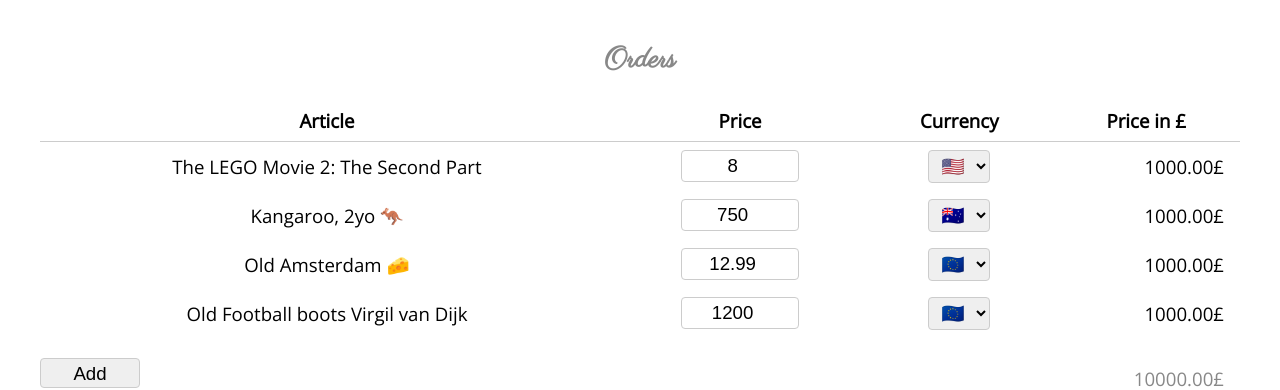
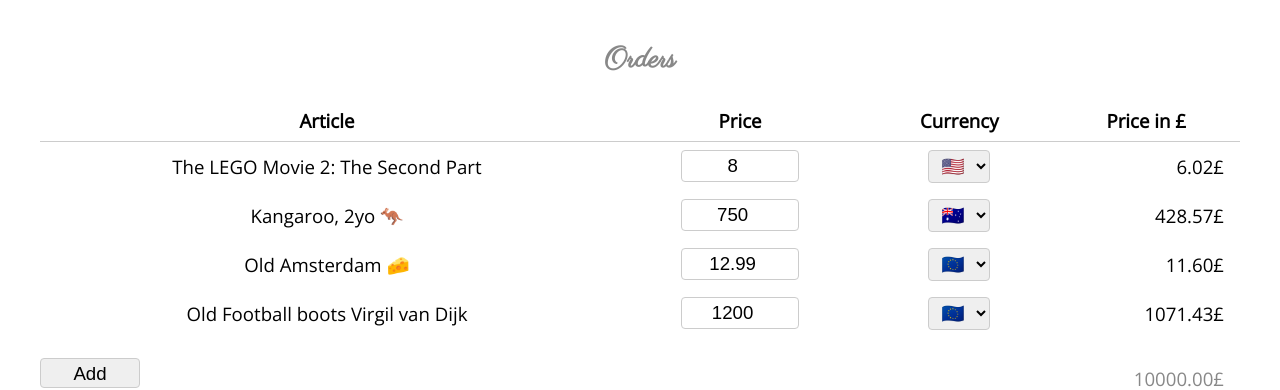
Before and after one commit to josepot/currencies-demo-2, a React (Create React App) app: page / in a window 1280 px wide. Shown: the top 390 px of the page. Built offline with nearby package versions, Linux system fonts and the light colour scheme.

Commit message:
Orderline working

```diff
--- a/src/App.tsx
+++ b/src/App.tsx
@@ -7,6 +7,7 @@
   formatPrice,
   initialOrders,
   Table,
+  getBaseCurrencyPrice,
 } from "./utils"
 
 type SetState<T> = React.Dispatch<React.SetStateAction<T>>
@@ -93,6 +94,8 @@
 const Orderline: React.FC<Order> = (order) => {
   const [price, setPrice] = useState(order.price)
   const [currency, setCurrency] = useState(order.currency)
+  const [currencyRates] = useCurrencyRates()
+  const baseCurrencyPrice = getBaseCurrencyPrice(price, currencyRates[currency])
   return (
     <tr>
       <td>{order.title}</td>
@@ -102,7 +105,7 @@
       <td>
         <CurrencySelector value={currency} onChange={setCurrency} />
       </td>
-      <td>{formatPrice(1000)}£</td>
+      <td>{formatPrice(baseCurrencyPrice)}£</td>
     </tr>
   )
 }
```
